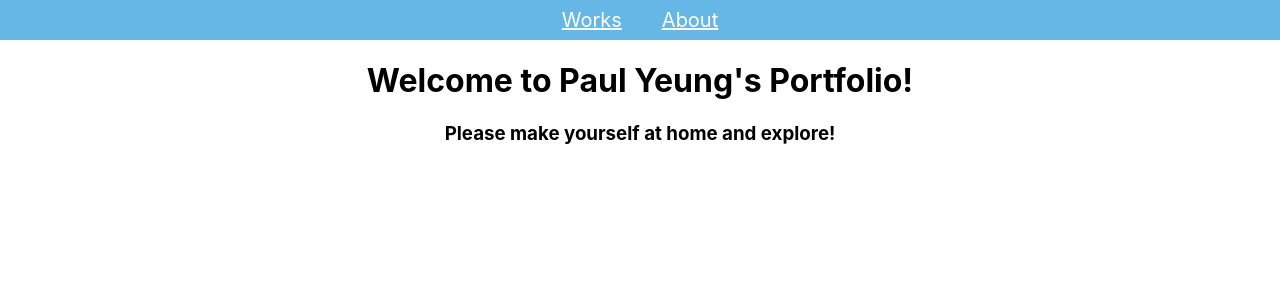
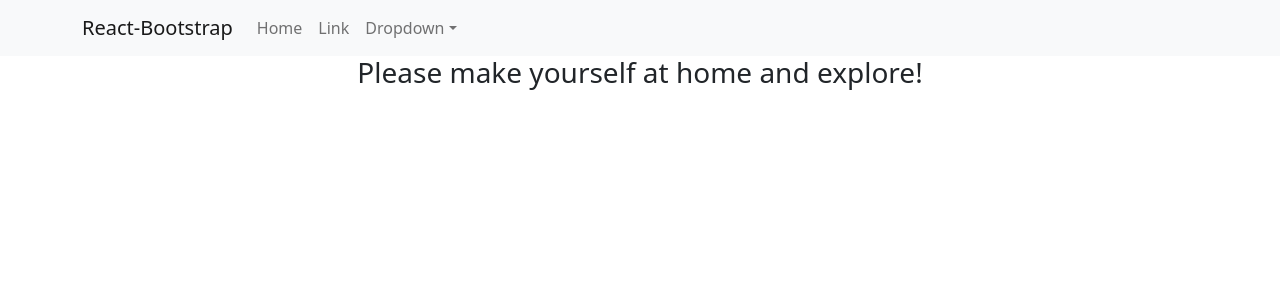
Before and after one commit to paulryeung/portfolio-paulryeung, a React (Create React App) app: page / in a window 1280 px wide. Shown: the top 300 px of the page. Built offline with nearby package versions, Linux system fonts and the light colour scheme.

Commit message:
installed bootstrap

```diff
--- a/package.json
+++ b/package.json
@@ -6,7 +6,9 @@
     "@testing-library/jest-dom": "^5.16.5",
     "@testing-library/react": "^13.3.0",
     "@testing-library/user-event": "^13.5.0",
+    "bootstrap": "^5.2.0",
     "react": "^18.2.0",
+    "react-bootstrap": "^2.5.0",
     "react-dom": "^18.2.0",
     "react-router-dom": "^6.3.0",
     "react-scripts": "5.0.1",
--- a/src/App.css
+++ b/src/App.css
@@ -36,20 +36,3 @@
     transform: rotate(360deg);
   }
 }
-
-.NavBar {
-  width: 100%;
-  height: 40px;
-  background-color: rgb(102, 183, 230);
-  display: flex;
-  flex-direction: row;
-  justify-content: center;
-  align-items: center;
-}
-
-.nav-links {
-  font-size: 20px;
-  margin-left: 20px;
-  margin-right: 20px;
-  color: white;
-}
--- a/src/App.js
+++ b/src/App.js
@@ -5,6 +5,7 @@
 
 import AboutPage from "./Pages/AboutPage/AboutPage";
 import NavBar from "./Components/NavBar/NavBar";
+import "bootstrap/dist/css/bootstrap.min.css";
 
 class App extends Component {
   render() {
--- a/src/Components/NavBar/NavBar.jsx
+++ b/src/Components/NavBar/NavBar.jsx
@@ -1,17 +1,36 @@
 import React from "react";
 import { Route, Routes } from "react-router-dom";
 import { useNavigate, Link } from "react-router-dom";
+import Nav from "react-bootstrap/Nav";
+import Navbar from "react-bootstrap/Navbar";
+import Container from "react-bootstrap/Container";
+import NavDropdown from "react-bootstrap/NavDropdown";
 
-function NavBar(props) {
+function NavBar() {
   return (
-    <div className="NavBar">
-      <Link to="/" className="nav-links">
-        Works
-      </Link>
-      <Link to="/about" className="nav-links">
-        About
-      </Link>
-    </div>
+    <Navbar bg="light" expand="lg" fixed="top">
+      <Container>
+        <Navbar.Brand href="#home">React-Bootstrap</Navbar.Brand>
+        <Navbar.Toggle aria-controls="basic-navbar-nav" />
+        <Navbar.Collapse id="basic-navbar-nav">
+          <Nav className="me-auto">
+            <Nav.Link href="#home">Home</Nav.Link>
+            <Nav.Link href="#link">Link</Nav.Link>
+            <NavDropdown title="Dropdown" id="basic-nav-dropdown">
+              <NavDropdown.Item href="#action/3.1">Action</NavDropdown.Item>
+              <NavDropdown.Item href="#action/3.2">
+                Another action
+              </NavDropdown.Item>
+              <NavDropdown.Item href="#action/3.3">Something</NavDropdown.Item>
+              <NavDropdown.Divider />
+              <NavDropdown.Item href="#action/3.4">
+                Separated link
+              </NavDropdown.Item>
+            </NavDropdown>
+          </Nav>
+        </Navbar.Collapse>
+      </Container>
+    </Navbar>
   );
 }
 
--- a/src/Pages/AboutPage/AboutPage.jsx
+++ b/src/Pages/AboutPage/AboutPage.jsx
@@ -1,4 +1,5 @@
 import React from "react";
+import { useNavigate } from "react-router-dom";
 
 function AboutPage(props) {
   return (
```
Also changed, not shown: src/Pages/ContactPage/ContactPage.jsx (added, +9 -0 lines), 1 other file (tests, documents, lock files or other folders).
